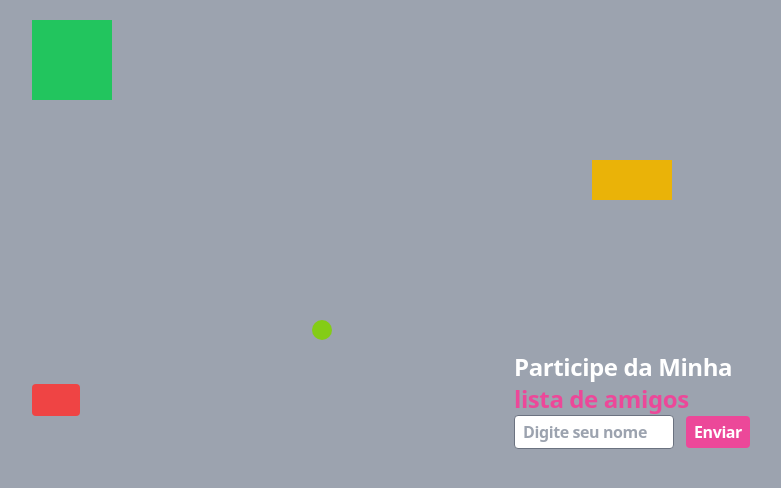
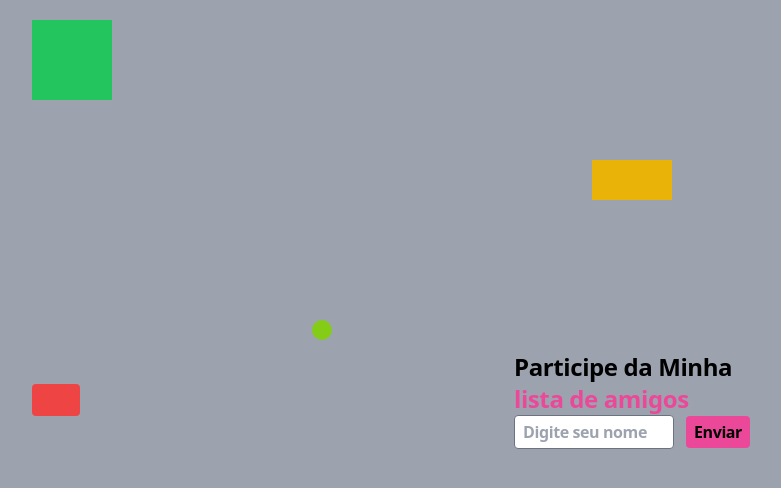
Before and after one commit to DhanielB/Amigos, a React (Vite) app: page / in a window 1280 px wide. Shown: the top 488 px of the page, without its empty margins (8-789 px from the left). Built offline with nearby package versions, Linux system fonts and the light colour scheme.

Commit message:
Update App.jsx

```diff
--- a/src/App.jsx
+++ b/src/App.jsx
@@ -11,7 +11,7 @@ export default function App() {
       font-extrabold
       justify-center
       tracking-tight
-      text-white
+      dark:text-white
       dark:bg-gray-900
     '>
     <div className='
```
